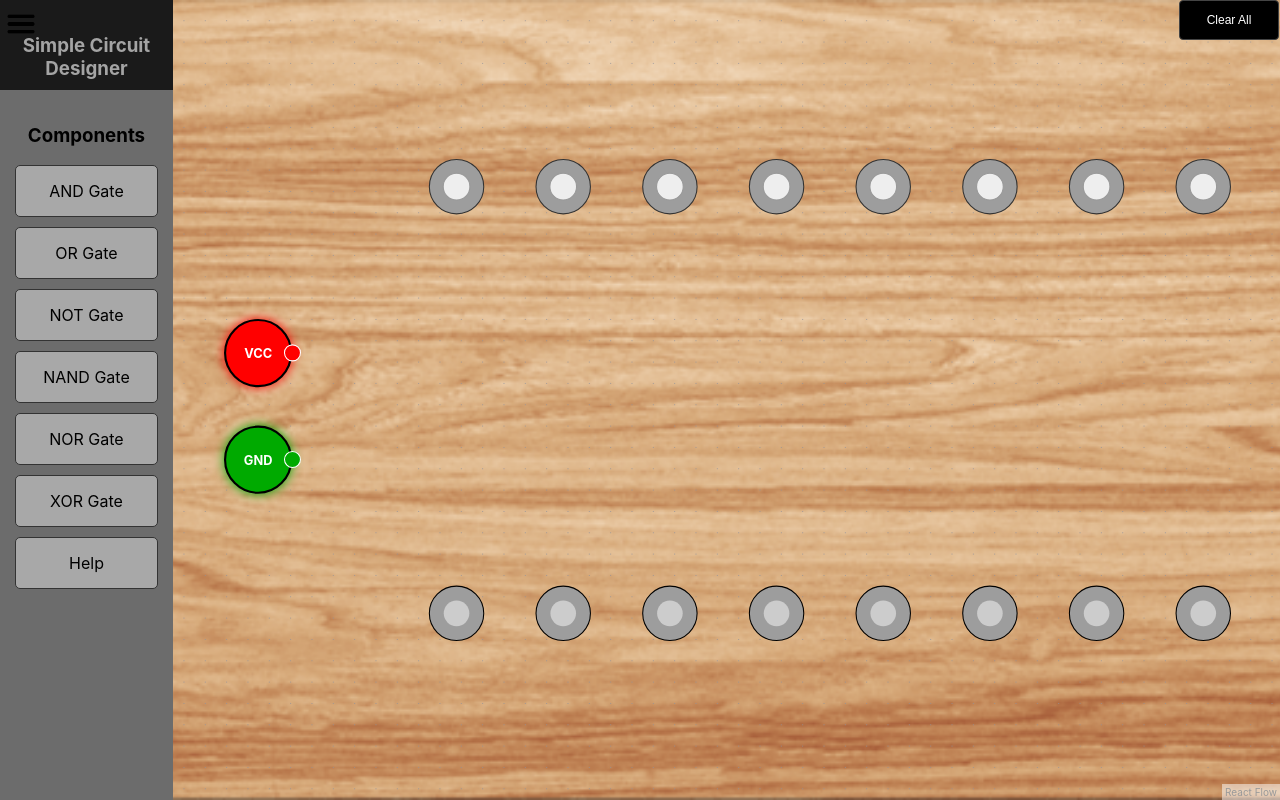
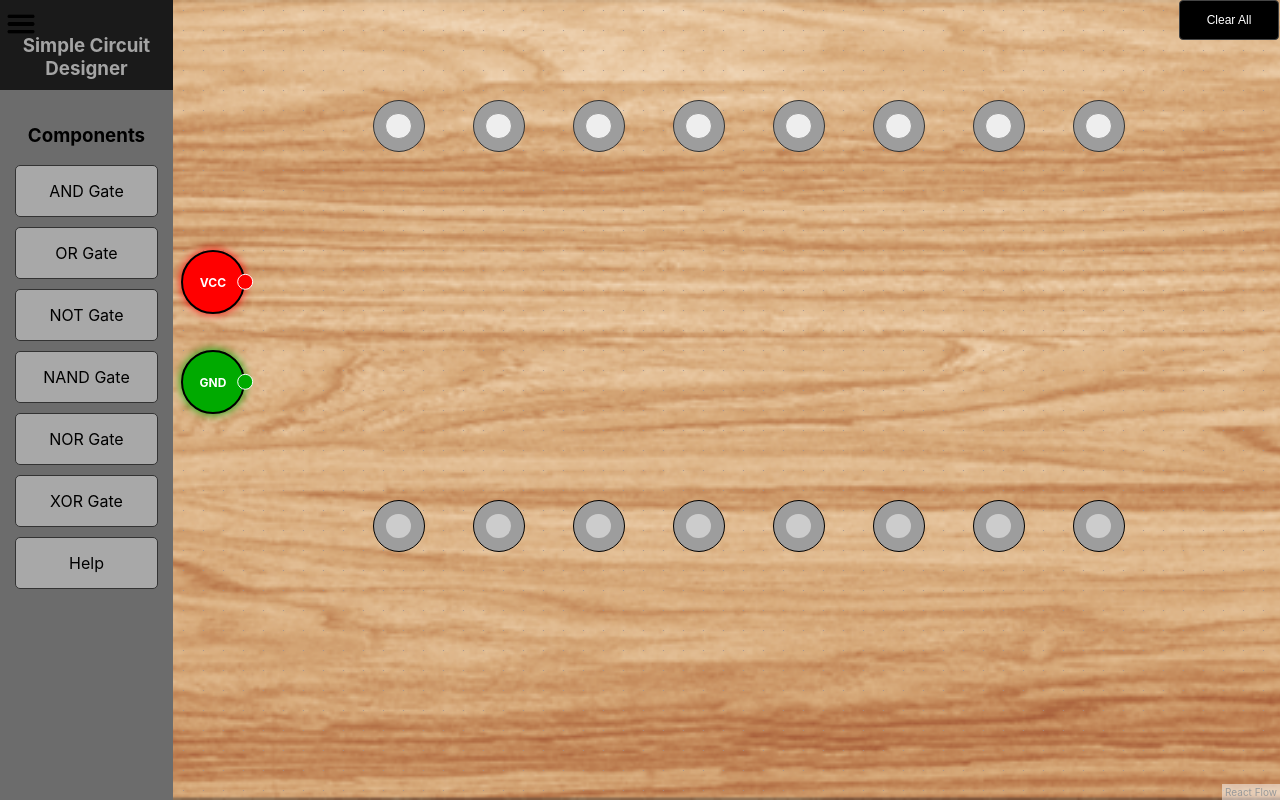
Before and after one commit to J0sh-ini/E-Circuits, a React (Vite) app: page / in a window 1280 px wide. Built offline with nearby package versions, Linux system fonts and the light colour scheme.

Commit message:
android stuff

```diff
--- a/src/CircuitBuilder.jsx
+++ b/src/CircuitBuilder.jsx
@@ -365,11 +365,12 @@ export default function CircuitBuilder() {
           onNodeDoubleClick={onNodeDoubleClick}
           onEdgeDoubleClick={onEdgeDoubleClick}
           nodeTypes={nodeTypes}
-          fitView
+          fitView={false}
           panOnDrag={false}
           zoomOnScroll={false}
           zoomOnPinch={false}
           zoomOnDoubleClick={false}
+        //  translateExtent={[[0,0],[1200,720]]}
         >
 
 
```
Also changed, not shown: 6 other files (tests, documents, lock files or other folders).
